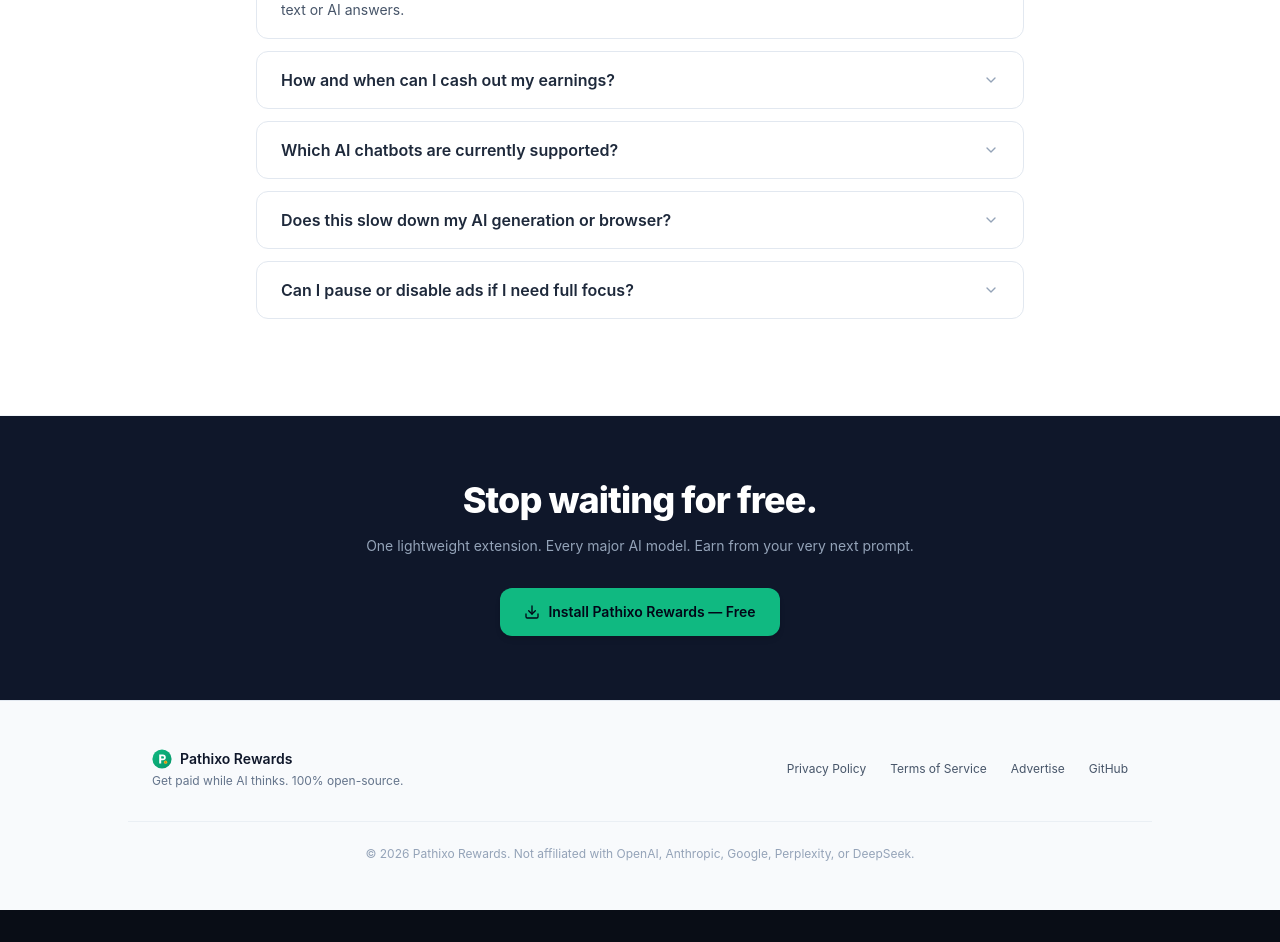
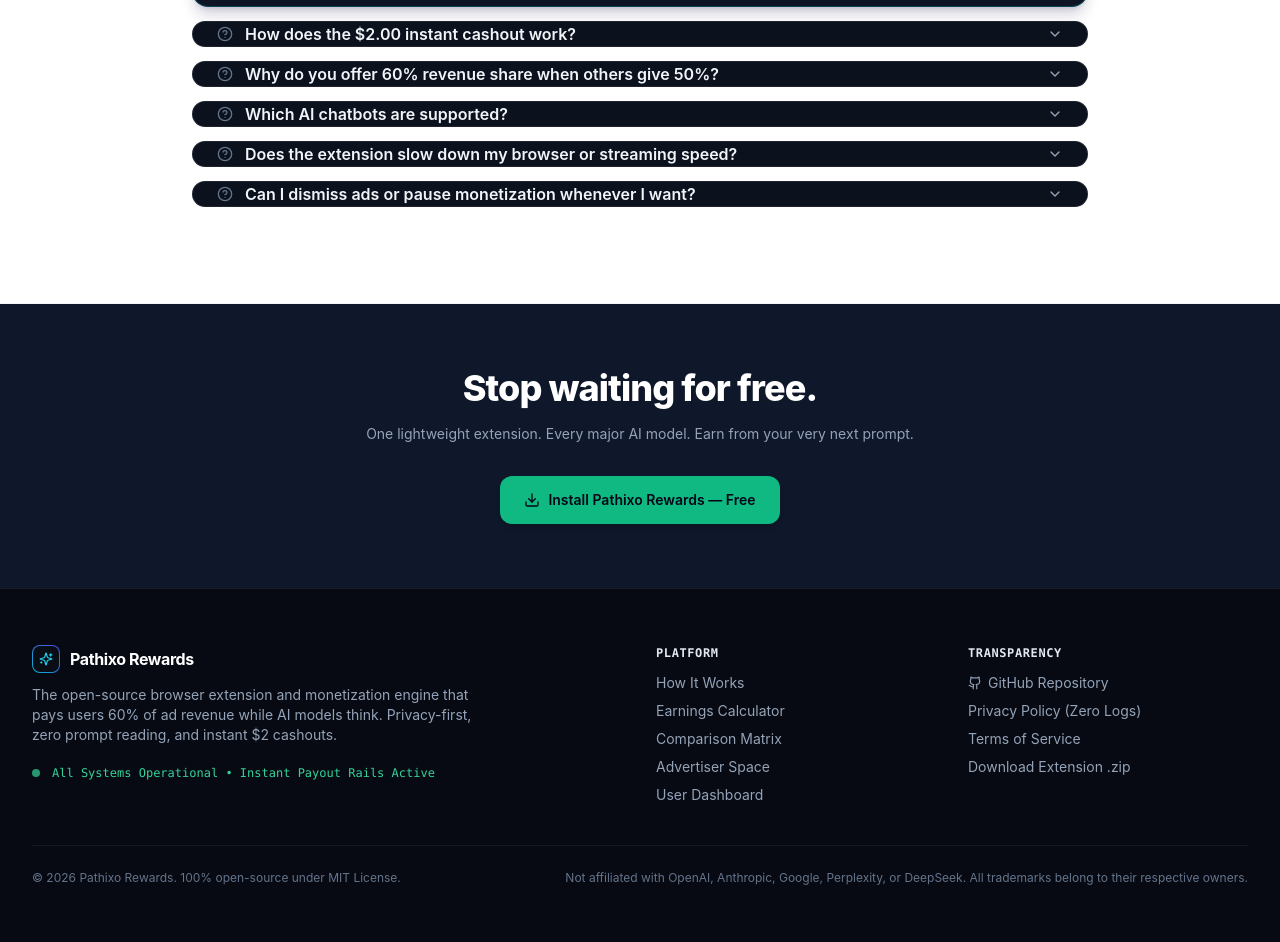
Before and after one commit to jhaabhijeet864/Pathixo_Rewards, a Next.js app in the folder apps/web/: page / in a window 1280 px wide. Shown: the part 4280-5222 px from the top of the page. Before the commit the page ends 5190 px from the top, so only its background shows below. Built offline with nearby package versions, Linux system fonts and the light colour scheme.

Commit message:
feat(web): implement obsidian dark accordions and comprehensive platform footer

```diff
--- a/apps/web/components/FaqSection.tsx
+++ b/apps/web/components/FaqSection.tsx
@@ -1,28 +1,32 @@
 'use client';
 
 import { useState } from 'react';
-import { ChevronDown } from 'lucide-react';
+import { ChevronDown, HelpCircle } from 'lucide-react';
 
 const FAQS = [
   {
-    q: 'Does Pathixo Rewards read my chat messages or prompts?',
-    a: 'Never. Our extension is 100% open-source on GitHub so anyone can inspect the code. It strictly looks for the "Stop generating" button and empty layout space. It never reads, logs, stores, or transmits your prompt text or AI answers.',
+    q: 'Does Pathixo Rewards read my chat prompts or AI responses?',
+    a: 'Never. Our client extension is 100% open-source on GitHub for anyone to audit. The content script exclusively binds to the prompt submit button and DOM mutation hooks. It has zero code for reading, storing, harvesting, or transmitting your prompt text or generated completions.',
   },
   {
-    q: 'How and when can I cash out my earnings?',
-    a: 'You can withdraw as soon as your balance reaches $2.00 USD. We support instant UPI transfers (India), PayPal, and digital gift cards. There are no 30-day holds or lock-in periods.',
+    q: 'How does the $2.00 instant cashout work?',
+    a: 'Unlike other extensions that impose $10 minimums and 30-day payout holding periods, Pathixo sets a low $2.00 floor. As soon as your verified balance reaches $2.00, click "Cash Out" in your dashboard to receive an instant transfer via UPI (India), PayPal (Global), or Digital Amazon Gift Cards.',
   },
   {
-    q: 'Which AI chatbots are currently supported?',
-    a: 'Pathixo Rewards supports ChatGPT (chatgpt.com), Claude (claude.ai), Gemini (gemini.google.com), Perplexity (perplexity.ai), and DeepSeek (chat.deepseek.com).',
+    q: 'Why do you offer 60% revenue share when others give 50%?',
+    a: 'We believe user attention is the most valuable part of the AI ecosystem. By operating with an automated, ultra-lean ad engine with zero bloat, we return 60% of verified ad revenue directly to users, and an extra 10% referral bonus to creators.',
   },
   {
-    q: 'Does this slow down my AI generation or browser?',
-    a: 'No. The extension runs in an isolated content script with a bundle size of under 40 KB. It adds zero latency to your prompt submissions and uses pure native DOM rendering.',
+    q: 'Which AI chatbots are supported?',
+    a: 'Pathixo Rewards works across the 5 top AI platforms: ChatGPT (chatgpt.com), Claude (claude.ai), Google Gemini (gemini.google.com), Perplexity (perplexity.ai), and DeepSeek (chat.deepseek.com).',
   },
   {
-    q: 'Can I pause or disable ads if I need full focus?',
-    a: 'Yes. Simply click the extension icon in your browser toolbar and toggle the switch to "Off" at any time. You can also dismiss any individual ad with a single click on the "×" button.',
+    q: 'Does the extension slow down my browser or streaming speed?',
+    a: 'Zero slowdown. The extension compiles to a lightweight ~35 KB bundle using native DOM APIs (`createElement`/`textContent`) inside an isolated open Shadow DOM. It introduces no network latency or prompt lag.',
+  },
+  {
+    q: 'Can I dismiss ads or pause monetization whenever I want?',
+    a: 'Yes. Every sponsored unit features an instant "×" dismiss button. You can also click the extension icon in your browser toolbar to toggle monetization to "Paused" with a single click.',
   },
 ];
 
@@ -34,28 +38,35 @@ export function FaqSection() {
   };
 
   return (
-    <div className="w-full max-w-3xl space-y-3">
+    <div className="w-full max-w-4xl mx-auto space-y-3.5">
       {FAQS.map((faq, idx) => {
         const isOpen = openIndex === idx;
         return (
           <div
             key={idx}
-            className="overflow-hidden rounded-xl border border-slate-200 bg-white transition-colors"
+            className={`overflow-hidden rounded-2xl border transition-all ${
+              isOpen
+                ? 'border-cyan-500/30 bg-[#0e1424] shadow-lg shadow-indigo-950/20'
+                : 'border-white/[0.08] bg-[#0c111e] hover:border-white/[0.14]'
+            }`}
           >
             <button
               type="button"
               onClick={() => toggle(idx)}
-              className="flex w-full items-center justify-between px-6 py-4 text-left font-semibold text-slate-800 hover:text-slate-900"
+              className="flex w-full items-center justify-between px-6 py-4.5 text-left font-semibold text-slate-100 hover:text-white transition"
             >
-              <span>{faq.q}</span>
+              <span className="flex items-center gap-3 text-sm sm:text-base">
+                <HelpCircle className={`h-4 w-4 shrink-0 ${isOpen ? 'text-cyan-400' : 'text-slate-500'}`} />
+                <span>{faq.q}</span>
+              </span>
               <ChevronDown
-                className={`h-4 w-4 text-slate-400 transition-transform duration-200 ${
-                  isOpen ? 'rotate-180 text-emerald-600' : ''
+                className={`h-4 w-4 shrink-0 text-slate-400 transition-transform duration-200 ${
+                  isOpen ? 'rotate-180 text-cyan-400' : ''
                 }`}
               />
             </button>
             {isOpen && (
-              <div className="px-6 pb-4 text-sm leading-relaxed text-slate-600 border-t border-slate-50 pt-2">
+              <div className="px-6 pb-5 pt-1 text-sm leading-relaxed text-slate-300 border-t border-white/[0.06]">
                 {faq.a}
               </div>
             )}
--- a/apps/web/components/Footer.tsx
+++ b/apps/web/components/Footer.tsx
@@ -1,40 +1,109 @@
 import Link from 'next/link';
+import { Sparkles, Github, Shield, Heart } from 'lucide-react';
 
 export function Footer() {
-  const basePath = process.env.NEXT_PUBLIC_BASE_PATH || '';
   return (
-    <footer className="border-t border-slate-200 bg-slate-50 py-12 text-sm text-slate-600">
-      <div className="mx-auto flex max-w-5xl flex-col items-center justify-between gap-6 px-6 sm:flex-row">
-        <div className="flex flex-col items-center gap-1 sm:items-start">
-          <div className="flex items-center gap-2">
-            <img src={`${basePath}/icon.svg`} alt="Pathixo Rewards" className="h-5 w-5 rounded" />
-            <span className="font-semibold text-slate-900">Pathixo Rewards</span>
+    <footer className="w-full border-t border-white/[0.08] bg-[#070a12] text-slate-400 py-14">
+      <div className="mx-auto max-w-7xl px-4 sm:px-6 lg:px-8 space-y-10">
+
+        <div className="grid grid-cols-1 md:grid-cols-4 gap-8">
+          {/* Brand Info */}
+          <div className="md:col-span-2 space-y-3">
+            <div className="flex items-center gap-2.5">
+              <div className="flex h-7 w-7 items-center justify-center rounded-lg bg-gradient-to-tr from-cyan-500 to-indigo-600 p-[1px]">
+                <div className="flex h-full w-full items-center justify-center rounded-[7px] bg-[#090d16]">
+                  <Sparkles className="h-3.5 w-3.5 text-cyan-400" />
                 </div>
-          <p className="text-xs text-slate-500">Get paid while AI thinks. 100% open-source.</p>
+              </div>
+              <span className="text-base font-bold text-white tracking-tight">Pathixo Rewards</span>
+            </div>
+            <p className="text-xs sm:text-sm text-slate-400 max-w-md leading-relaxed">
+              The open-source browser extension and monetization engine that pays users 60% of ad revenue while AI models think. Privacy-first, zero prompt reading, and instant $2 cashouts.
+            </p>
+            <div className="flex items-center gap-3 pt-2 text-xs font-mono text-emerald-400">
+              <span className="flex h-2 w-2 rounded-full bg-emerald-400 animate-pulse"></span>
+              <span>All Systems Operational • Instant Payout Rails Active</span>
+            </div>
           </div>
 
-        <div className="flex flex-wrap items-center justify-center gap-6 text-xs sm:justify-end">
-          <Link href="/privacy" className="hover:text-slate-900 transition-colors">
-            Privacy Policy
+          {/* Navigation Links */}
+          <div className="space-y-3 text-xs sm:text-sm">
+            <h4 className="text-xs font-mono font-bold uppercase tracking-wider text-slate-200">Platform</h4>
+            <ul className="space-y-2">
+              <li>
+                <Link href="#how-it-works" className="hover:text-white transition">
+                  How It Works
                 </Link>
-          <Link href="/terms" className="hover:text-slate-900 transition-colors">
-            Terms of Service
+              </li>
+              <li>
+                <Link href="#calculator" className="hover:text-white transition">
+                  Earnings Calculator
                 </Link>
-          <Link href="/advertise" className="hover:text-slate-900 transition-colors">
-            Advertise
+              </li>
+              <li>
+                <Link href="#comparison" className="hover:text-white transition">
+                  Comparison Matrix
                 </Link>
+              </li>
+              <li>
+                <Link href="/advertise" className="hover:text-cyan-400 transition">
+                  Advertiser Space
+                </Link>
+              </li>
+              <li>
+                <Link href="/dashboard" className="hover:text-white transition">
+                  User Dashboard
+                </Link>
+              </li>
+            </ul>
+          </div>
+
+          {/* Legal & Open Source */}
+          <div className="space-y-3 text-xs sm:text-sm">
+            <h4 className="text-xs font-mono font-bold uppercase tracking-wider text-slate-200">Transparency</h4>
+            <ul className="space-y-2">
+              <li>
                 <a
                   href="https://github.com/jhaabhijeet864/Pathixo_Rewards"
                   target="_blank"
                   rel="noopener noreferrer"
-            className="hover:text-slate-900 transition-colors"
+                  className="flex items-center gap-1.5 hover:text-white transition"
                 >
-            GitHub
+                  <Github className="h-3.5 w-3.5" />
+                  <span>GitHub Repository</span>
                 </a>
+              </li>
+              <li>
+                <Link href="/privacy" className="hover:text-white transition">
+                  Privacy Policy (Zero Logs)
+                </Link>
+              </li>
+              <li>
+                <Link href="/terms" className="hover:text-white transition">
+                  Terms of Service
+                </Link>
+              </li>
+              <li>
+                <a
+                  href="https://jhaabhijeet864.github.io/Pathixo_Rewards/downloads/pathixo-rewards-extension.zip"
+                  className="hover:text-cyan-400 transition"
+                >
+                  Download Extension .zip
+                </a>
+              </li>
+            </ul>
           </div>
         </div>
-      <div className="mx-auto mt-8 max-w-5xl border-t border-slate-200/60 px-6 pt-6 text-center text-xs text-slate-400">
-        © {new Date().getFullYear()} Pathixo Rewards. Not affiliated with OpenAI, Anthropic, Google, Perplexity, or DeepSeek.
+
+        {/* Bottom Disclaimer */}
+        <div className="border-t border-white/[0.06] pt-6 flex flex-col sm:flex-row items-center justify-between gap-4 text-xs text-slate-500">
+          <div>
+            © {new Date().getFullYear()} Pathixo Rewards. 100% open-source under MIT License.
+          </div>
+          <div>
+            Not affiliated with OpenAI, Anthropic, Google, Perplexity, or DeepSeek. All trademarks belong to their respective owners.
+          </div>
+        </div>
       </div>
     </footer>
   );
```
Lines whose indentation alone changed are shown as unchanged.
